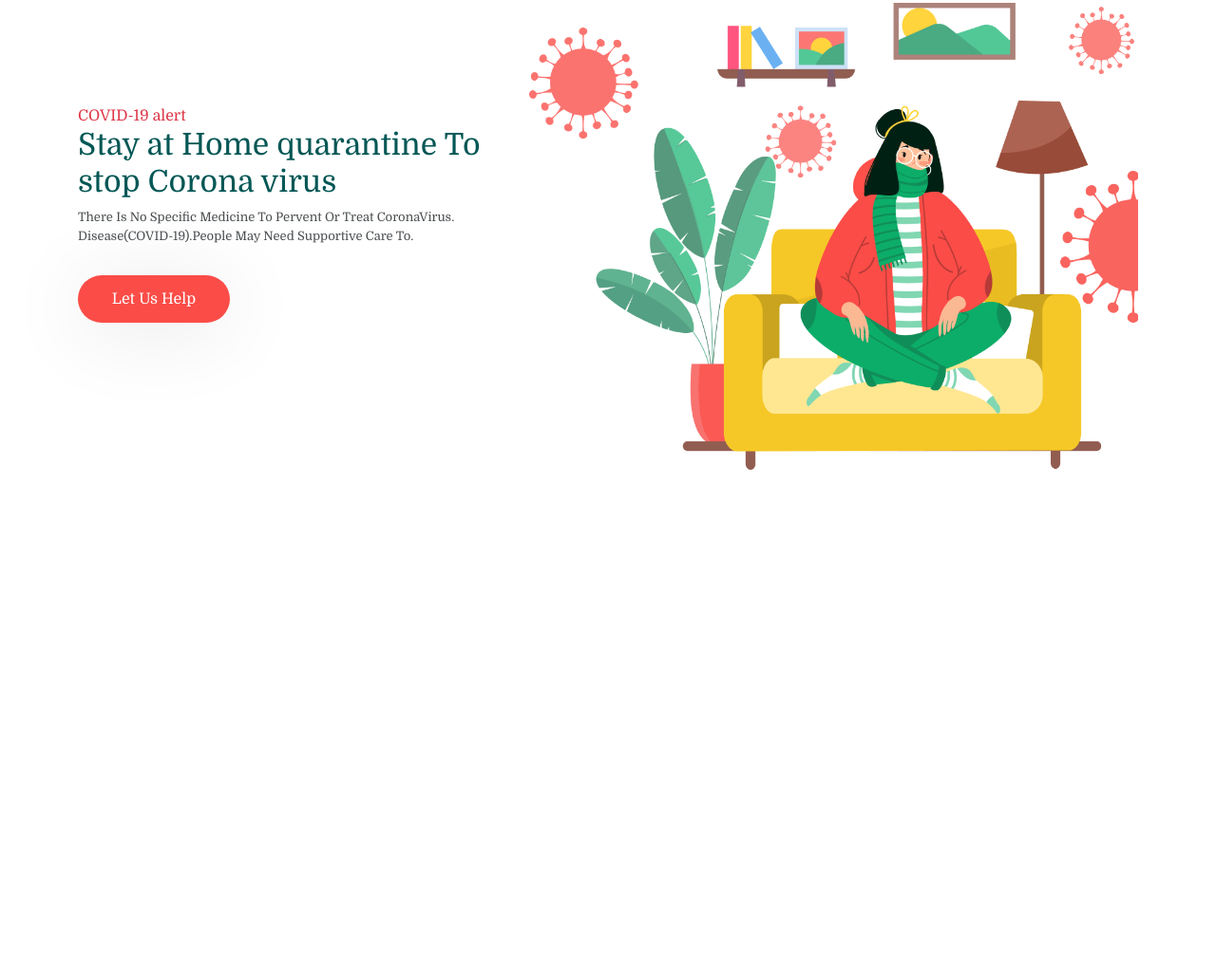
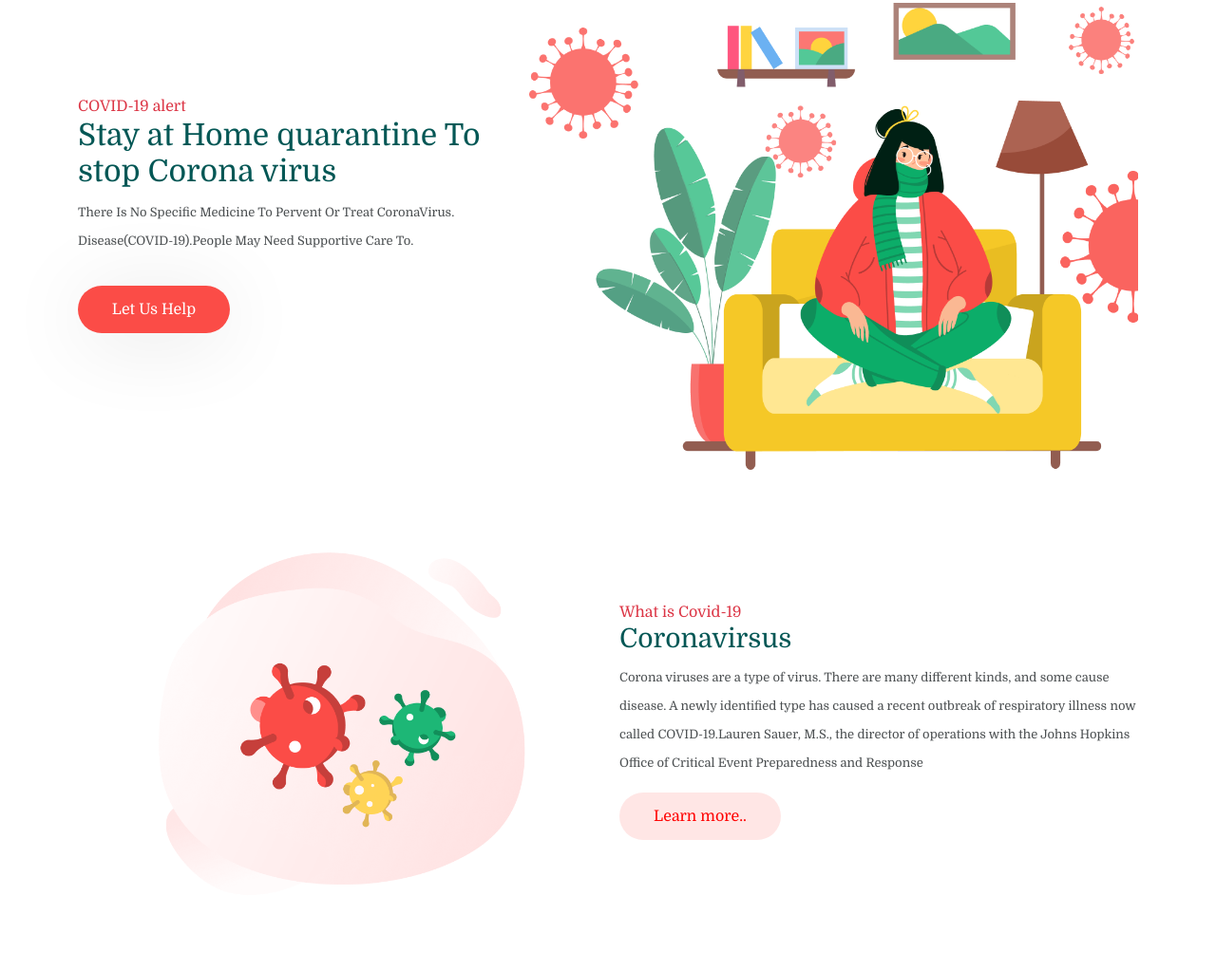
Before and after one commit to Md-Sakibul-Islam/covid-19, a plain HTML site: page index.html in a window 1280 px wide. Shown: the part 136-1158 px from the top of the page at 95% size. Before the commit the page ends 800 px from the top, so only its background shows below. Drawn offline with nearby package versions, Linux system fonts and the light colour scheme.

Commit message:
coronavirus part done

```diff
--- a/index.html
+++ b/index.html
@@ -83,7 +83,7 @@
       banner part start
       ------------------
  -->
-    <div class="container">
+    <div class="container banner">
         <div class="row d-flex align-items-center justify-content-center">
             <div class="col-lg-5 col-md-4 col-12 ">
                <div class="covid-text">
@@ -113,7 +113,35 @@
 
 
 
+ <!--
+     -------------------------
+     corona virsu part start
+     ------------------------
+     -->
+     <section class="container">
+         <div class="row d-flex justify-content-center align-items-center">
+             <div class="col-lg-6 col-md-6 col-12">
+                 <div>
+                     <img src="./images/corona virus.png" class="w-100" alt="">
+                 </div>
 
+             </div>
+             <div class="col-lg-6 col-md-6 col-12">
+                 <span class="text-danger">What is Covid-19</span>
+                 <h3 class="corona-heading">Coronavirsus</h3>
+                 <p class="corona-paragraph">
+                    Corona viruses are a type of virus. There are many different kinds, and some cause disease. A newly identified type has caused a recent outbreak of respiratory illness now called COVID-19.Lauren Sauer, M.S., the director of operations with the Johns Hopkins Office of Critical Event Preparedness and Response
+                 </p>
+                 <button class="learn-more">Learn more..</button>
+             </div>
+         </div>
+     </section>
+
+ <!--
+     -----------------------
+    corona virsu part end
+   ---------------------------
+-->
 
 
 
--- a/style.css
+++ b/style.css
@@ -22,6 +22,7 @@ body {
 .covid-paragraph{
     color: #4B4F51;
     font-size: 13px;
+    line-height: 30px;
 }
 .btn-color{
     width: 160px;
@@ -31,3 +32,30 @@ box-shadow: 0px 8px 87px rgba(0, 0, 0, 0.1);
 border-radius: 65px;
 border: 0;
 }
+/*
+---------------------
+corona style start
+--------------------
+*/
+.corona-heading{
+    color:#035755;
+}
+.corona-paragraph{
+    color: #4B4F51;
+    font-size: 13px;
+    line-height: 30px;
+}
+.learn-more{
+
+background: rgba(250, 86, 82, 0.15);
+border-radius: 65px;
+width: 170px;
+height: 50px;
+color: red;
+border: 0;
+}
+/*
+---------------------
+corona style end
+--------------------
+*/
```
